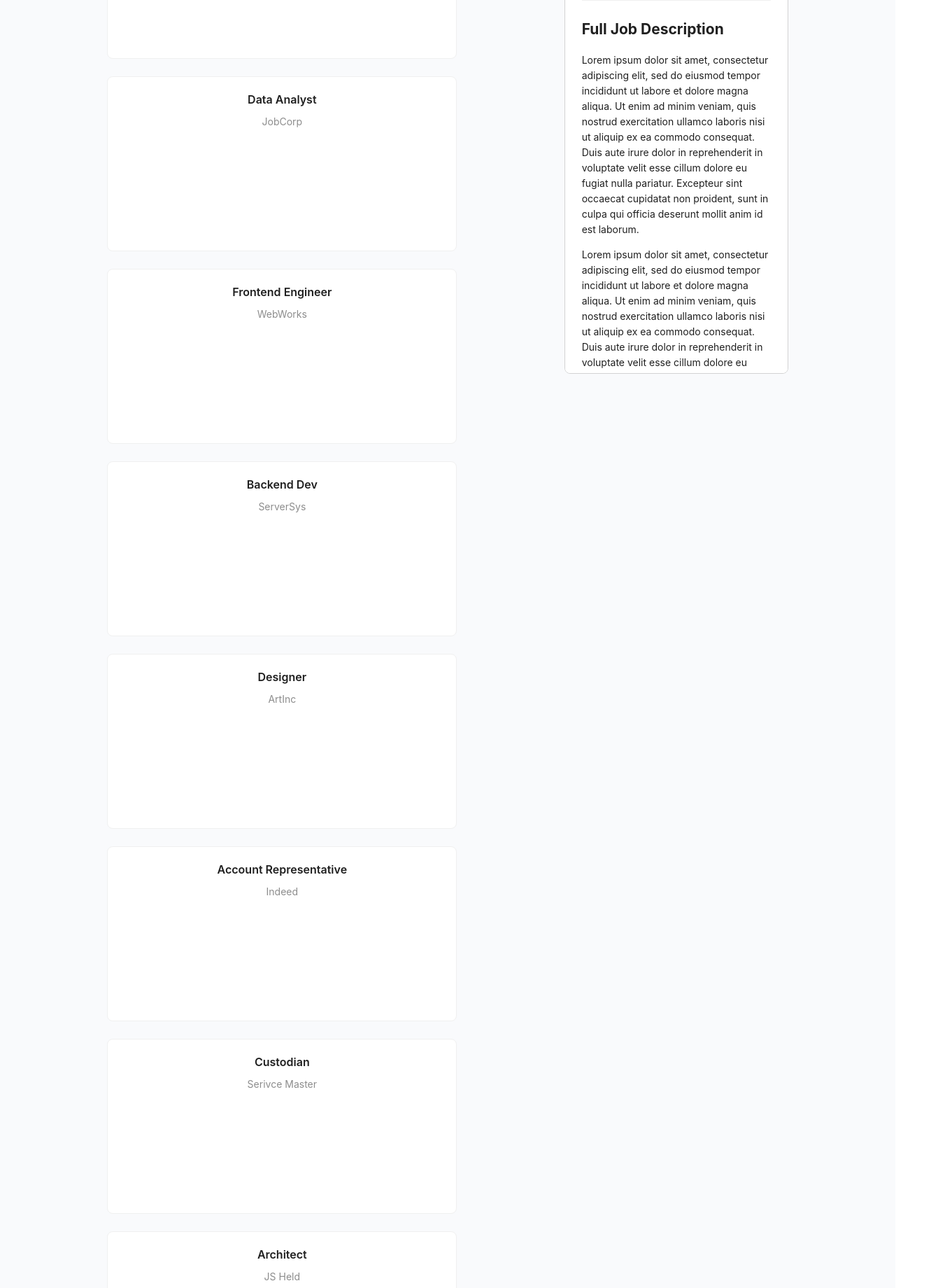
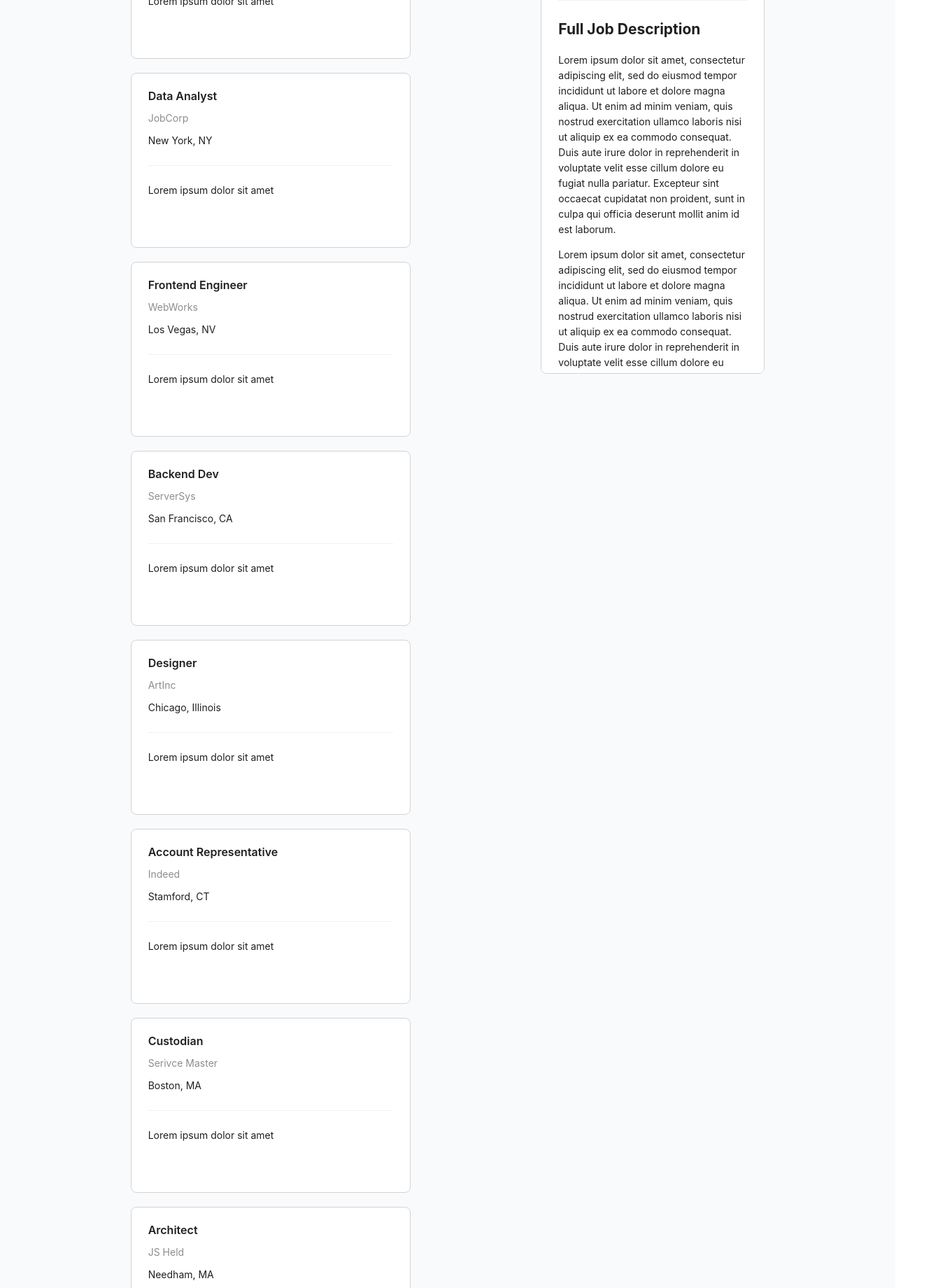
Before and after one commit to hillan1152/test_site, a React (Create React App) app: page / in a window 1280 px wide. Shown: the part 400-2240 px from the top of the page at 70% size, 1331 px wide, since content can reach past the window. Built offline with nearby package versions, Linux system fonts and the light colour scheme.

Commit message:
added hoverable and updated list of cards

```diff
--- a/src/Components/CardList/CardList.js
+++ b/src/Components/CardList/CardList.js
@@ -1,6 +1,6 @@
 import React, { useState, useEffect } from 'react';
 import './CardList.scss';
-import { Card } from 'antd';
+import { Card, Divider } from 'antd';
 
 const { Meta } = Card;
 
@@ -12,22 +12,21 @@ export const CardList = props => {
     };
     return (
 
-        <div style={{ display: 'flex', justifyContent: 'space-evenly', marginBottom: '5%'}}>
+        <div style={{ display: 'flex', justifyContent: 'space-evenly', paddingBottom: '5%', alignItems: 'left'}}>
             <Card
-                style={{ width: 500, height: 250 }}
+                style={{ width: 400, height: 250, border: '1px solid lightgrey', textAlign: 'left' }}
                 onClick={() => handleOnClick(props)}
+                hoverable
             >
                 <Meta
                     title={props.title}
                     description={props.company}
+                    style={{ color: 'black', flexDirection: 'column' }}
                 />
+                <p>{props.location}</p>
+                <Divider />
+                <p>Lorem ipsum dolor sit amet</p>
             </Card>
-            {/* <section style={{ display: 'flex', border: '1px solid black', padding: '3%', margin: '10%' }}
-                onClick={() => handleOnClick(props)}>
-                <h1 style={{ color: 'black'}}>{props.title}</h1>
-                <p>{props.company}</p>
-                <p>{props.location}</p>
-            </section> */}
         </div>
     );
 }
--- a/src/Components/NavBar/NavBar.js
+++ b/src/Components/NavBar/NavBar.js
@@ -32,7 +32,7 @@ export const NavBar = () => {
     ]
 
     return (
-        <div style={{ display: 'flex', width: '100%', backgroundColor: 'white', justifyContent: 'start', paddingLeft: '4%' }}>
+        <div style={{ display: 'flex', backgroundColor: 'white', justifyContent: 'start', paddingLeft: '4%' }}>
             <h1>JobFlow</h1>
                 <Menu theme="light" mode="horizontal" items={items} style={{ width: '100%', paddingLeft: '5%', alignItems: 'center' }}/>
                 <Menu theme="light" mode="horizontal" items={items2} style={{ width: '100%',  alignItems: 'center', paddingRight: '5%', display: 'flex', justifyContent: 'flex-end' }}/>
--- a/src/Temp-Data/fakeJobs.js
+++ b/src/Temp-Data/fakeJobs.js
@@ -1,12 +1,12 @@
 const fakeJobs = [
-    { id: 1, title: "Web Developer", company: "TechCo", location: "SF" },
-    { id: 2, title: "Data Analyst", company: "JobCorp", location: "NY" },
-    { id: 3, title: "Frontend Engineer", company: "WebWorks", location: "LA" },
-    { id: 4, title: "Backend Dev", company: "ServerSys", location: "SF" },
-    { id: 5, title: "Designer", company: "ArtInc", location: "Chicago" },
-    { id: 6, title: "Account Representative", company: "Indeed", location: "CT" },
-    { id: 7, title: "Custodian", company: "Serivce Master", location: "MA" },
-    { id: 8, title: "Architect", company: "JS Held", location: "MA" }
+    { id: 1, title: "Web Developer", company: "TechCo", location: "San Francisco, CA" },
+    { id: 2, title: "Data Analyst", company: "JobCorp", location: "New York, NY" },
+    { id: 3, title: "Frontend Engineer", company: "WebWorks", location: "Los Vegas, NV" },
+    { id: 4, title: "Backend Dev", company: "ServerSys", location: "San Francisco, CA" },
+    { id: 5, title: "Designer", company: "ArtInc", location: "Chicago, Illinois" },
+    { id: 6, title: "Account Representative", company: "Indeed", location: "Stamford, CT" },
+    { id: 7, title: "Custodian", company: "Serivce Master", location: "Boston, MA" },
+    { id: 8, title: "Architect", company: "JS Held", location: "Needham, MA" }
 ];
 
 export const fakeFetchJob = (searchTerm) => {
```
Also changed, not shown: src/App.js (+0 -8 lines).
